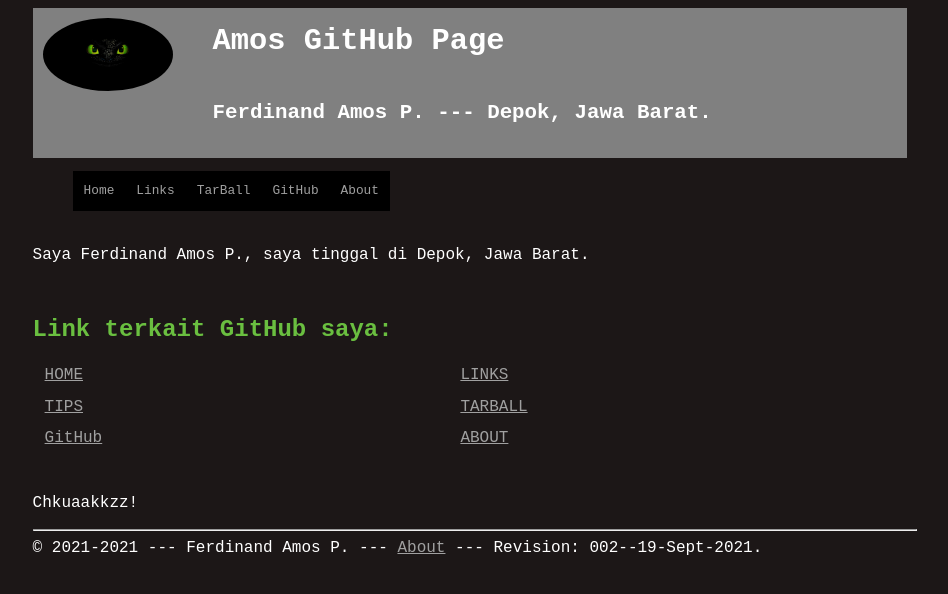
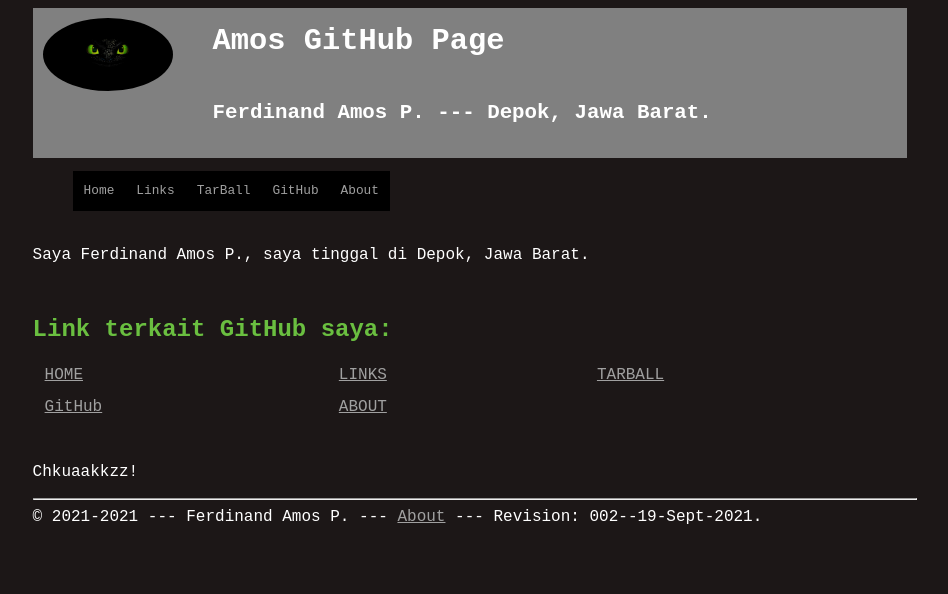
Before and after one commit to ferdinandamos/os212, a Jekyll site: the page built from index.md, in a window 1280 px wide. Shown: the top 594 px of the page, without its empty margins (165-1113 px from the left). Built offline with Jekyll 4.4.1, drawn with Linux system fonts in a browser that asks for light colours.

Commit message:
Update index.md

```diff
--- a/index.md
+++ b/index.md
@@ -8,8 +8,7 @@ Saya {{ site.author }}, saya tinggal di {{ site.address }}
 <br>
 ## Link terkait GitHub saya:
 
-| [HOME]({{ site.baseurl }}/) | [LINKS]({{ site.baseurl }}/LINKS/) |
-| [TIPS]({{ site.baseurl }}/TIPS/) | [TARBALL](https://os.vlsm.org/Log/ferdinandamos.tar.bz2.txt) |
+| [HOME]({{ site.baseurl }}/) | [LINKS]({{ site.baseurl }}/LINKS/) | [TARBALL](https://os.vlsm.org/Log/ferdinandamos.tar.bz2.txt) |
 | [GitHub](https://github.com/ferdinandamos/) | [ABOUT]({{ site.baseurl }}/ABOUT/)	|
 
 <br>
```
